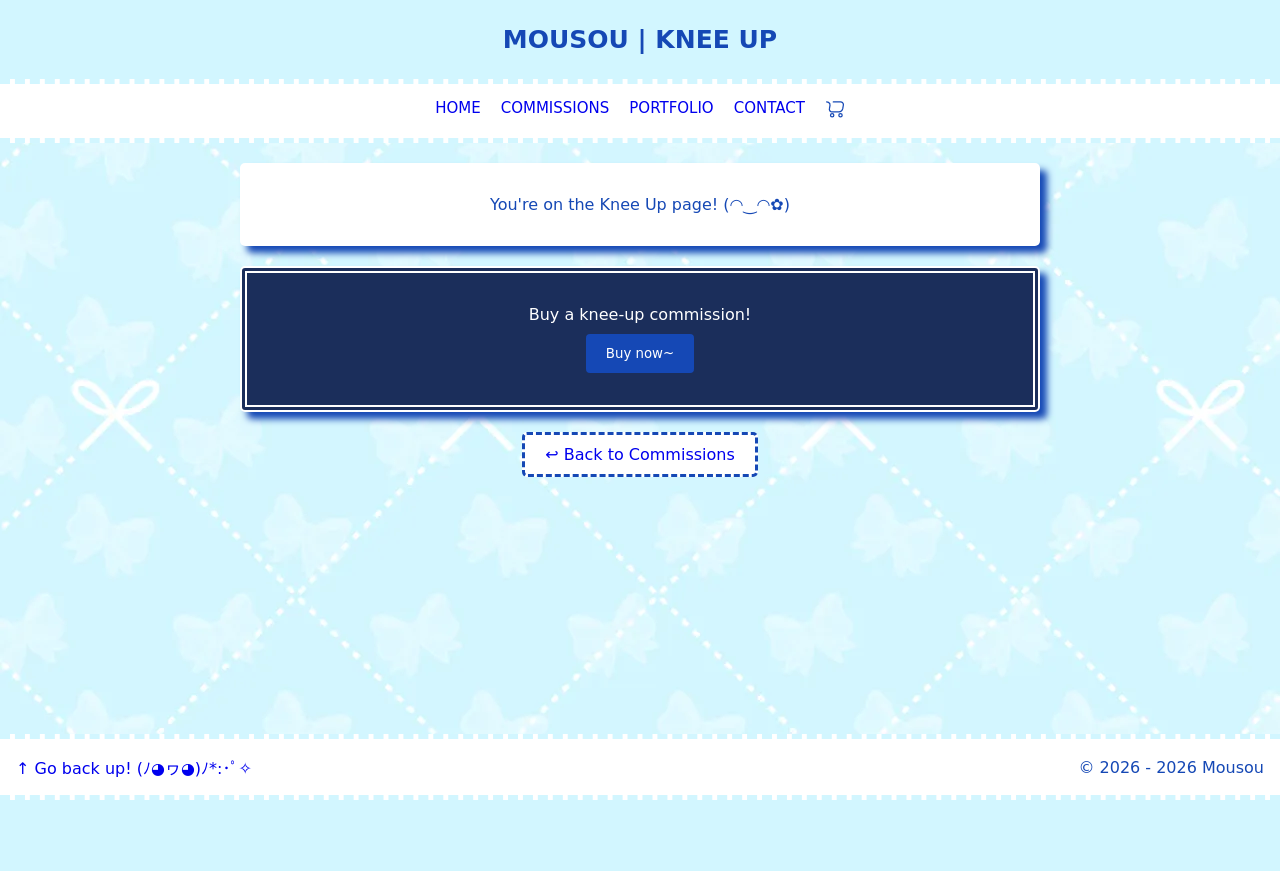
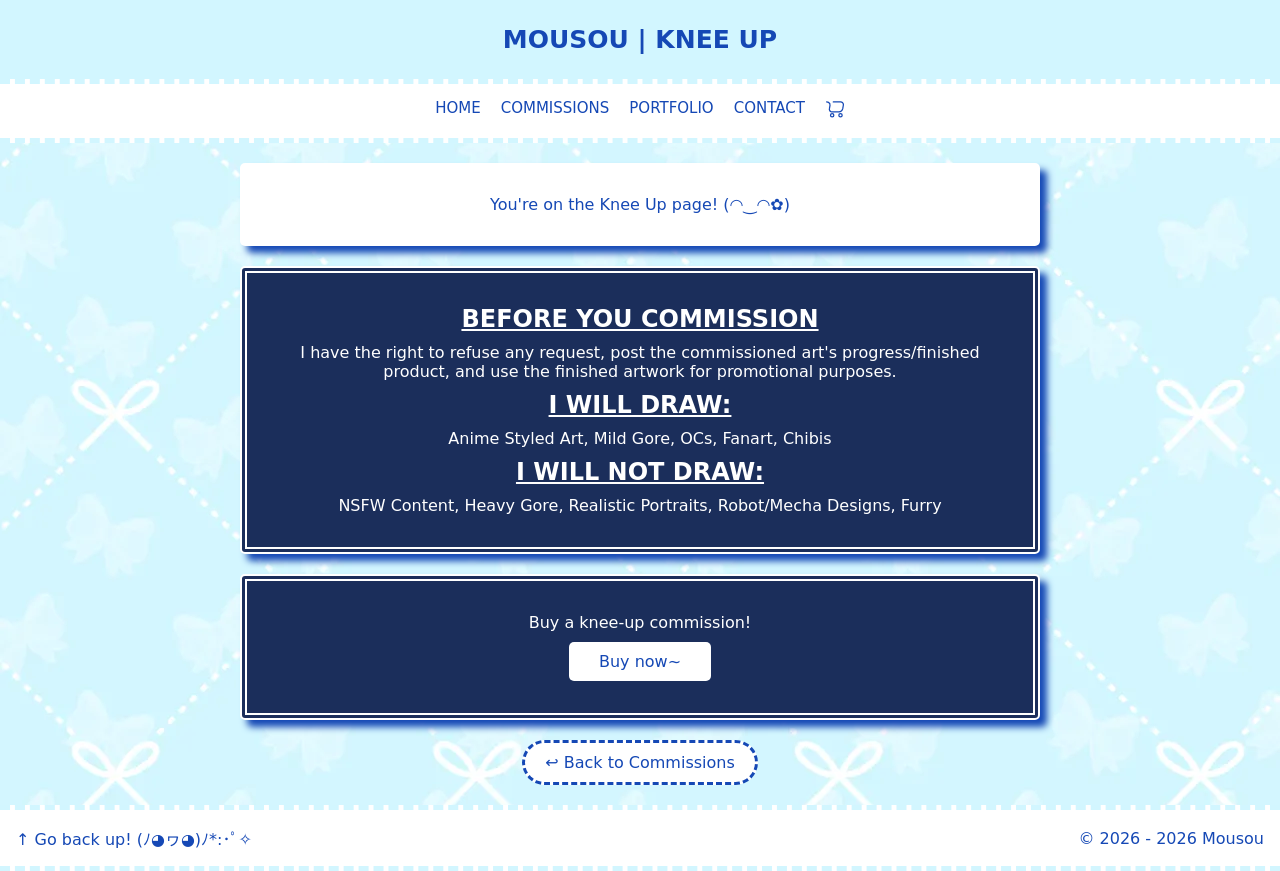
Before and after one commit to JasmineT5570/art-website, a PHP site: page /commissions/knee-up/index.php in a window 1280 px wide. Before the commit the page ends 800 px from the top, so only its background shows below. Run offline with PHP 8.4, Linux system fonts and the light colour scheme; some web fonts are replaced.

Commit message:
Changing hover styling for buttons (border, box-shadow, background-color). Adding more content to (before you commission) box and contact box.

```diff
--- a/commissions/full-body/index.php
+++ b/commissions/full-body/index.php
@@ -9,6 +9,8 @@ include("{$_SERVER["DOCUMENT_ROOT"]}/includes/header.php");
     <main>
         <?php include("{$_SERVER["DOCUMENT_ROOT"]}/includes/notify_page.php"); ?>
 
+        <?php include("{$_SERVER["DOCUMENT_ROOT"]}/includes/com-warn.php"); ?>
+
         <?php include("{$_SERVER["DOCUMENT_ROOT"]}/includes/com_content.php"); ?>
     </main>
 
--- a/commissions/knee-up/index.php
+++ b/commissions/knee-up/index.php
@@ -9,6 +9,8 @@ include("{$_SERVER["DOCUMENT_ROOT"]}/includes/header.php");
     <main>
         <?php include("{$_SERVER["DOCUMENT_ROOT"]}/includes/notify_page.php"); ?>
 
+        <?php include("{$_SERVER["DOCUMENT_ROOT"]}/includes/com-warn.php"); ?>
+
         <?php include("{$_SERVER["DOCUMENT_ROOT"]}/includes/com_content.php"); ?>
     </main>
 
--- a/contact/index.php
+++ b/contact/index.php
@@ -5,6 +5,7 @@
 
         <div class="contact-info">
             <h2>Contact Me!</h2>
+            <p>Have any questions? Send a message and I'll get back to you within 1-3 business days! ^_^</p>
             <p>Email: trmousou@gmail.com</p>
         </div>
 
@@ -24,7 +25,9 @@
                 <label for="comments">Comments</label>
                 <textarea id="comments" name="comments" placeholder="Comments"></textarea>
 
+                <div class="submit">
                 <input type="submit" value="Submit">
+                </div>
             </form>
         </div>
     </main>
--- a/css/style.css
+++ b/css/style.css
@@ -39,13 +39,22 @@ button {
     margin: 0 auto;
 }
 
+.buy-btn {
+    background-color: white;
+    padding: 10px 30px;
+    border-radius: 5px;
+    width: fit-content;
+    margin: 0 auto;
+}
+
 .btn {
     background-color: white;
     padding: 10px 20px;
-    border-radius: 5px;
+    border-radius: 999px;
     width: fit-content;
     border: var(--blue-normal) dashed 3px;
     margin: 0 auto;
+    transition: box-shadow 0.3s ease, background-color 0.3s ease;
 }
 
 img {
@@ -166,7 +175,6 @@ main {
 .commissions-button {
     flex: 1;
     background-color: var(--blue-normal);
-    box-shadow: var(--blue-dark) 7px 7px 7px;
     padding: 1em;
     border-radius: 999px;
     border: 3px dashed white;
@@ -175,6 +183,7 @@ main {
     flex-direction: column;
     gap: 10px;
     color: white;
+    text-decoration: none;
     transition: box-shadow 0.3s ease, background-color 0.3s ease;
 }
 
@@ -254,6 +263,11 @@ input[type=submit]:hover {
     background-color: var(--blue-normal);
 }
 
+.submit {
+    display: flex;
+    justify-content: flex-end;
+}
+
 .container {
     border-radius: 5px;
     background-color: white;
@@ -266,6 +280,7 @@ input[type=submit]:hover {
 
 /*LOVEHATE CSS*/
 a:link {
+    color: var(--blue-normal);
     text-decoration: none;
 }
 
@@ -282,9 +297,17 @@ a:active {
 }
 
 .commissions-button:hover {
+    background-color: white;
+    color: var(--blue-normal);
+    box-shadow: var(--blue-normal) 7px 7px 7px;
+    border: var(--blue-normal) dashed 3px;
+}
+
+.btn:hover {
+    box-shadow: var(--blue-normal) 7px 7px 7px;
+    background-color: var(--blue-dark);
     color: white;
-    background-color: var(--blue-dark);
-    box-shadow: var(--blue-normal) 7px 7px 7px;
+    border: white 3px dashed;
 }
 /*LOVEHATE END*/
 
@@ -298,6 +321,10 @@ a:active {
     outline: 5px solid var(--blue-normal);
     box-shadow: var(--blue-normal) 0px 10px 10px;
     }
+
+.portfolio-art > h2 > a:hover {
+    text-decoration: underline;
+}
 /*PORTFOLIO ART A-ELEMENT HOVER CSS END*/
 
 
--- a/includes/art.php
+++ b/includes/art.php
@@ -1,6 +1,6 @@
 <div class="card">
     <div class="portfolio-art">
-        <h2><a href="/commissions/headshot/index.html">Headshots</a></h2>
+        <h2><a href="/commissions/headshot/index.php">Headshots</a></h2>
 
         <a href="/css/images/art/bunny-oc-headshot.webp" target="_blank">
             <img src="/css/images/art/bunny-oc-headshot.webp" alt="Bunny original character portrait">
@@ -18,7 +18,7 @@
             <img src="/css/images/art/red-oc-headshot.webp" alt="Red original character portrait">
         </a>
 
-        <h2><a href="/commissions/knee-up/index.html">Knee-up</a></h2>
+        <h2><a href="/commissions/knee-up/index.php">Knee-up</a></h2>
 
         <a href="/css/images/art/sathe-kneeup.webp" target="_blank">
             <img src="/css/images/art/sathe-kneeup.webp" alt="Sathe knee-up artwork">
@@ -28,7 +28,7 @@
             <img src="/css/images/art/auron-kneeup.webp" alt="Auron knee-up artwork">
         </a>
 
-        <h2><a href="/commissions/full-body/index.html">Full-body</a></h2>
+        <h2><a href="/commissions/full-body/index.php">Full-body</a></h2>
 
         <a href="/css/images/art/auron-age-fullbody.webp" target="_blank">
             <img src="/css/images/art/auron-age-fullbody.webp" alt="Auron age full-body artwork">
--- /dev/null
+++ b/includes/com-warn.php
@@ -0,0 +1,13 @@
+        <div class="com-content">
+            <h2>before you commission</h2>
+
+            <p>I have the right to refuse any request, post the commissioned art's progress/finished product,
+            and use the finished artwork for promotional purposes.</p>
+
+            <h2>I WILL draw:</h2>
+            <p>Anime Styled Art, Mild Gore, OCs, Fanart, Chibis</p>
+
+            <h2>I will NOT draw:</h2>
+            <p>NSFW Content, Heavy Gore, Realistic Portraits,
+            Robot/Mecha Designs, Furry</p>
+        </div>
--- a/includes/com_content.php
+++ b/includes/com_content.php
@@ -1,7 +1,7 @@
 <div class="com-content">
             <p>Buy a <?= $com_type ?> commission!</p>
 
-            <button>Buy now~</button>
+            <a href="" class="buy-btn">Buy now~</a>
         </div>
 
         <a href="/commissions/index.php" class="btn">↩ Back to Commissions</a>
```
Also changed, not shown: commissions/index.php (+1 -10 lines).
